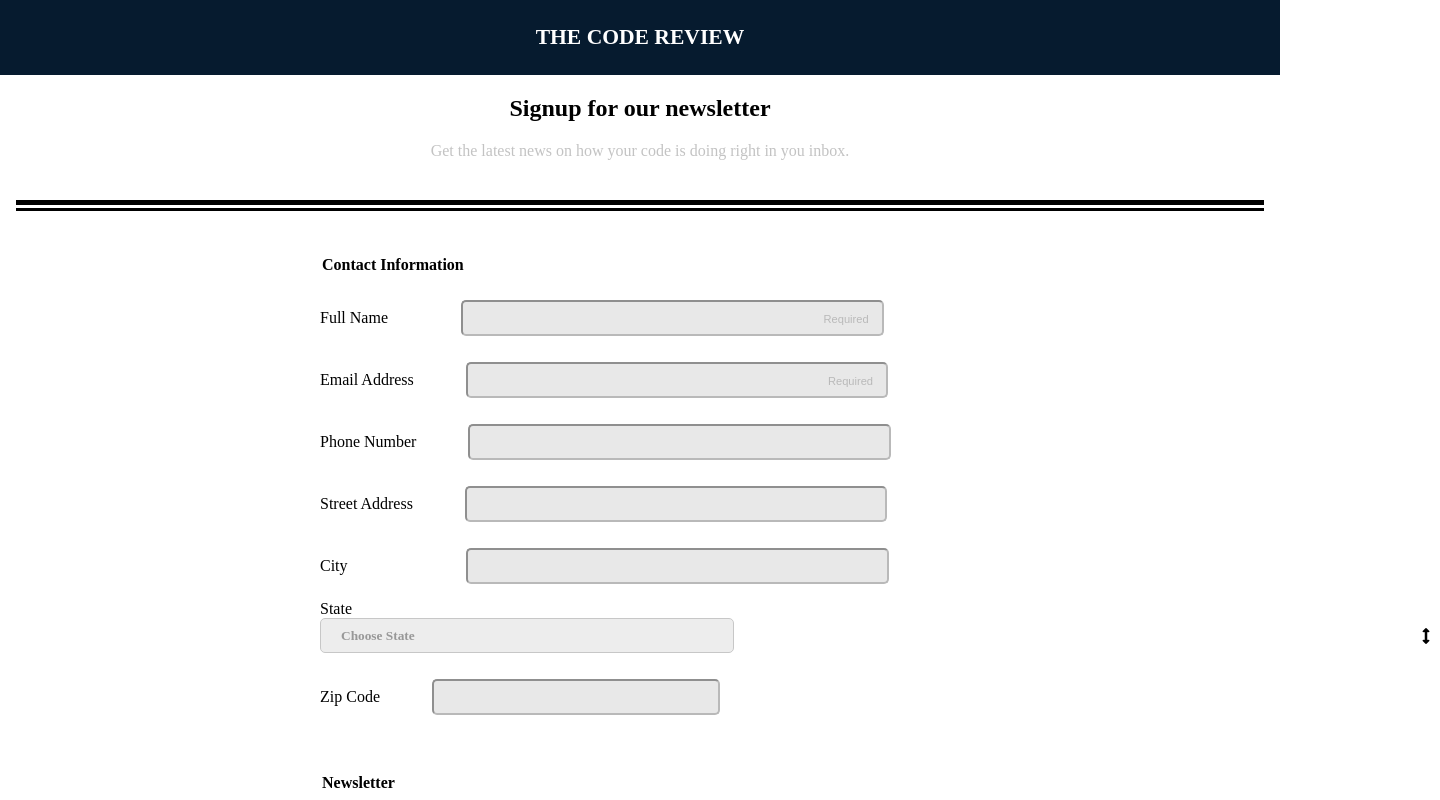
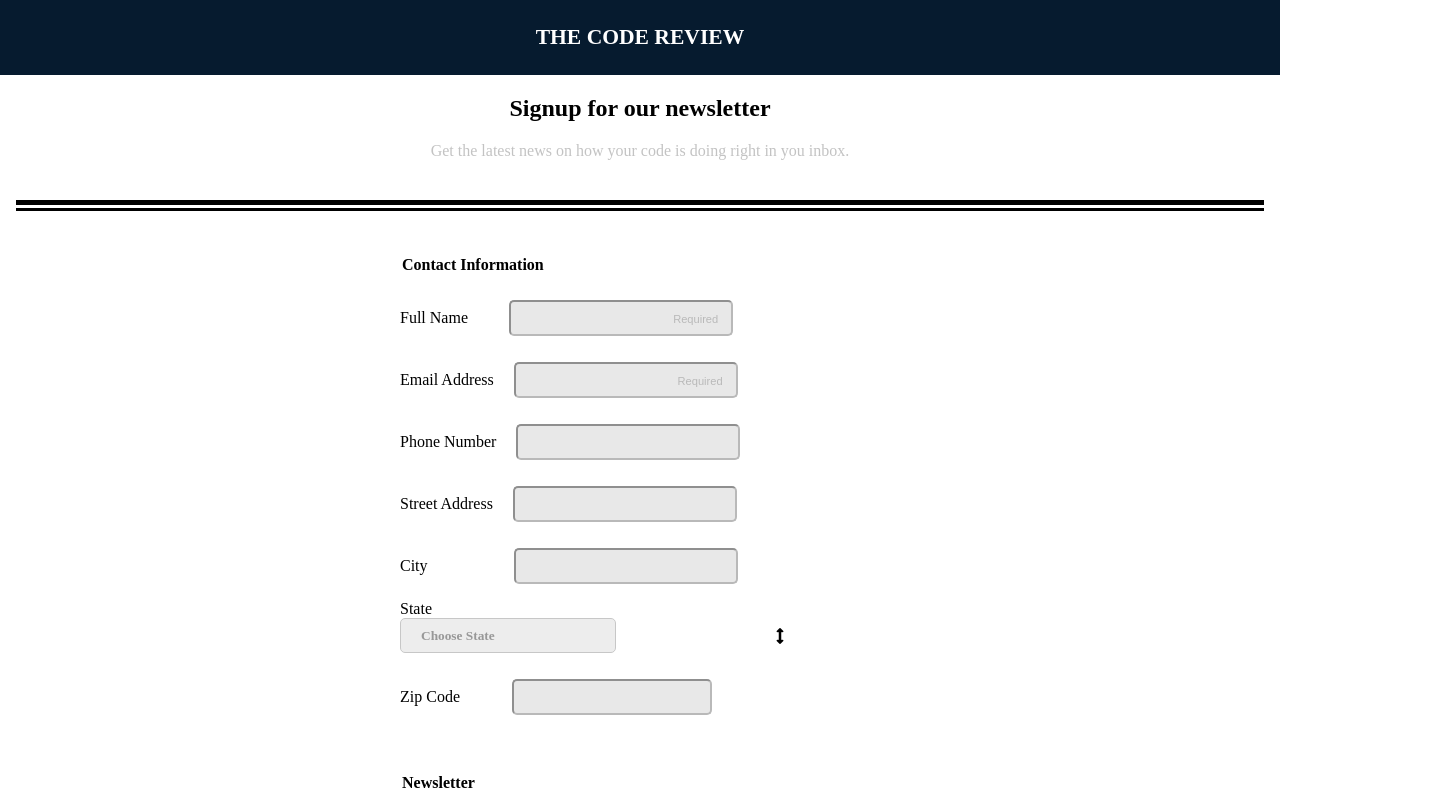
Before and after one commit to DStrauss94/Project3-AnOnlineRegistrationForm, a plain HTML site: page index.html in a window 1280 px wide. Shown: the top 800 px of the page, 1440 px wide, since content can reach past the window. Drawn offline with Linux system fonts and the light colour scheme.

Commit message:
State field is not algined properly Part 2

```diff
--- a/Css/styles.css
+++ b/Css/styles.css
@@ -325,7 +325,7 @@ textarea{
 }
 
 #zip{
-    width:25%;
+    width:40%;
     margin-bottom: 2em;
 }
 
@@ -348,23 +348,27 @@ fieldset {
 
     }
 
+    .form-example{
+      width: 100%;
+    }
+
     legend{
         padding-top: 2em;
     }
 
     label{
       display: inline-block;
-      padding-right: 3em;
+      padding-right: 1em;
     }
 
 
     input[type=text]{
-      width: 37%;
+      width: 45%;
 
     }
 
     input[type=email]{
-      width:37%;
+      width:45%;
     }
 
     #city{
@@ -375,21 +379,35 @@ fieldset {
       margin-left: 1.6em;
     }
 
-    label[for="state"]{
+    #zip{
+      margin-left: 2.4em;
+    }
+
+
+    .selectStates {
+      width: 45%;
       display: inline-block;
 
-    }
-
-    .selectStates {
-      width: 37%;
+}
 
 
-    }
 
-    .form-example{
-      width: 175%;
+label[for="state"]{
+display: inline-block;
+
+}
 
 
+
+.selectStates::after {
+ right: 6em;
+
+}
+
+  fieldset{
+      width: 75%;
+      margin: auto;
+      display: block;
     }
 
 
--- a/index.html
+++ b/index.html
@@ -60,11 +60,11 @@
                           </div>
 
                           <div class="form-example">
-                            <label for="state">State<br></label>
+
                               <div class="selectStates">
-                                <select name="states" class="fa">
-
-                                        <option>Choose State</option>
+                                <label for="state">State<br></label>
+                                <select name="states" id = "stateLabel" class="fa">
+                                        <option value="choose">Choose State</option>
                                         <option value="AL">Alabama</option>
                                         <option value="AK">Alaska</option>
                                         <option value="AZ">Arizona</option>
```
